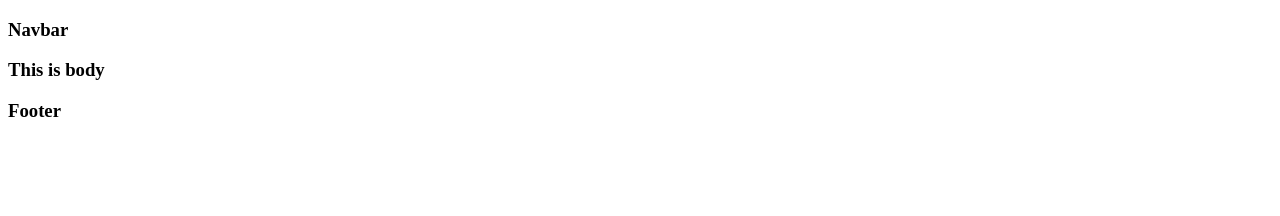
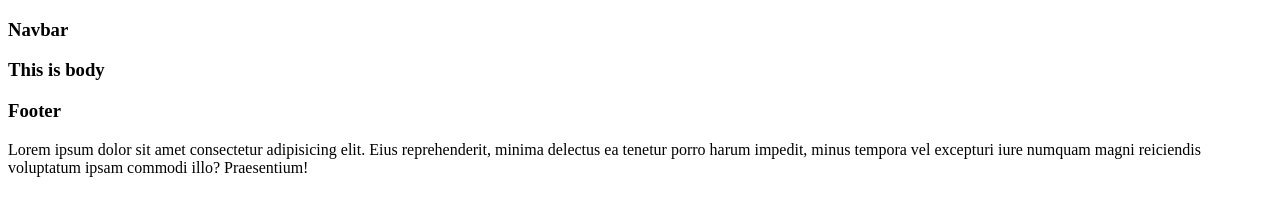
Before and after one commit to farukwebcode21/git-learnig, a plain HTML site: page index.html in a window 1280 px wide. Drawn offline with Linux system fonts and the light colour scheme.

Commit message:
i chang somethng development

```diff
--- a/index.html
+++ b/index.html
@@ -17,6 +17,7 @@
         </div>
         <div class="footer">
             <h3>Footer</h3>
+            <p>Lorem ipsum dolor sit amet consectetur adipisicing elit. Eius reprehenderit, minima delectus ea tenetur porro harum impedit, minus tempora vel excepturi iure numquam magni reiciendis voluptatum ipsam commodi illo? Praesentium!</p>
         </div>
     </div>
 </body>
```
